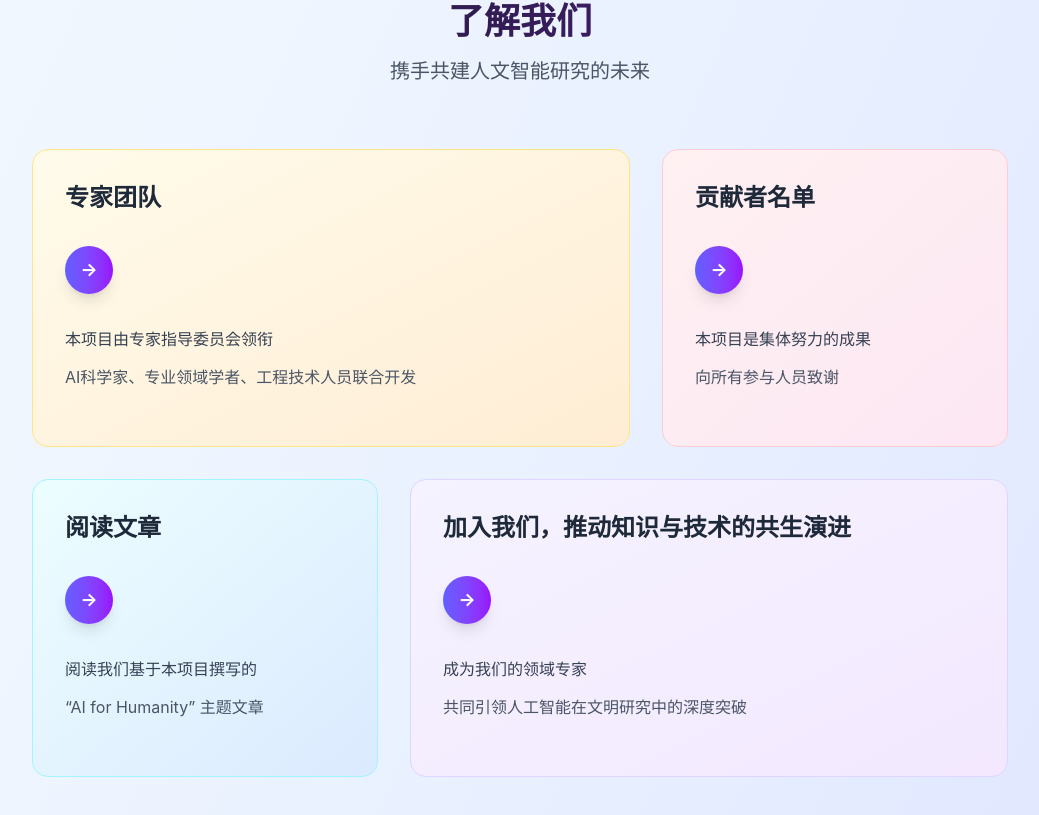
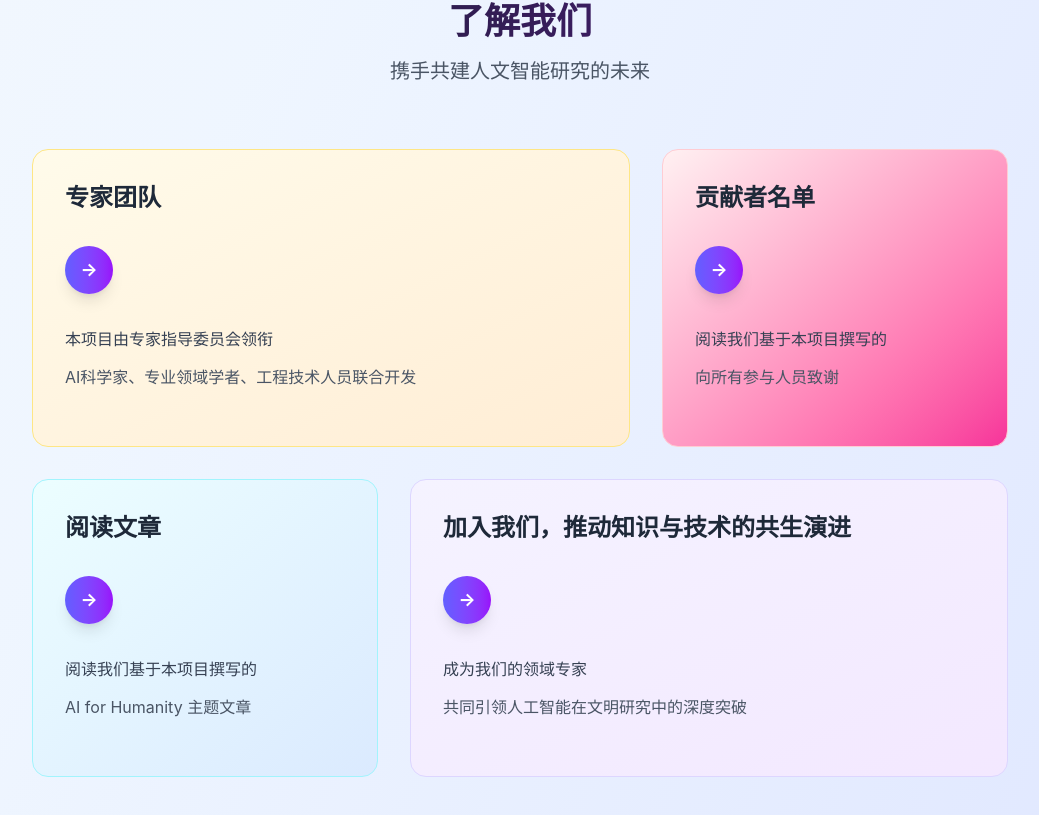
Before and after one commit to early-chinese-civilization/home, a Next.js app: page / in a window 1280 px wide. Shown: the part 1985-2800 px from the top of the page, without its empty margins (120-1159 px from the left). Built offline with nearby package versions, Linux system fonts and the light colour scheme.

Commit message:
updaate: .7

```diff
--- a/app/(route)/benchmark/page.tsx
+++ b/app/(route)/benchmark/page.tsx
@@ -65,7 +65,7 @@ export default function Home() {
 
                                         {/* 真实的历史分期分布图 */}
                                         <div className="bg-white rounded-lg p-3 border border-green-200">
-                                            <Image src="/history_periods_chart.svg" alt="历史分期分布图" className="w-full h-auto" width={400} height={300} />
+                                            <Image src={`${process.env.NEXT_PUBLIC_BASE_PATH}/history_periods_chart.svg`} alt="历史分期分布图" className="w-full h-auto" width={400} height={300} />
                                         </div>
 
                                         <p className="text-gray-700 text-sm mt-4 leading-relaxed">
@@ -385,7 +385,7 @@ export default function Home() {
                                     {/* Image */}
                                     <div className="bg-white rounded-xl p-6 border border-gray-200 shadow-sm">
                                         <h3 className="text-lg font-bold text-gray-800 mb-4">考古文物图片</h3>
-                                        <Image src="/archaeological_artifacts.svg" alt="考古文物" className="w-full h-auto rounded-lg border border-gray-200" width={500} height={400} />
+                                        <Image src={`${process.env.NEXT_PUBLIC_BASE_PATH}/archaeological_artifacts.svg`} alt="考古文物" className="w-full h-auto rounded-lg border border-gray-200" width={500} height={400} />
                                         <p className="text-sm text-gray-500 mt-3 italic">
                                             附图《华夏考古》1989年第4期《登封市新密新郑时代早期文明文化遗存的调查与试掘》
                                         </p>
--- a/app/(route)/model/page.tsx
+++ b/app/(route)/model/page.tsx
@@ -86,7 +86,7 @@ export default function Home() {
 
                             {/* 架构图 */}
                             <div className="bg-white rounded-xl p-6 border border-purple-200 shadow-lg">
-                                <Image src="/fusion.png" alt="ECC模型架构图" className="w-full h-auto mx-auto" width={800} height={600} />
+                                <Image src={`${process.env.NEXT_PUBLIC_BASE_PATH}/fusion.png`} alt="ECC模型架构图" className="w-full h-auto mx-auto" width={800} height={600} />
                             </div>
 
                         </div>
--- a/app/page.tsx
+++ b/app/page.tsx
@@ -1,5 +1,6 @@
 "use client";
-import { Footer, Nav, SidebarCard, TextCard, TextCardDataList } from "@/app/common";
+import { Footer, Nav, TextCard, TextCardDataList } from "@/app/common";
+import Link from "next/link";
 
 
 export default function Home() {
@@ -93,9 +94,71 @@ export default function Home() {
             <p className="text-xl text-gray-600">携手共建人文智能研究的未来</p>
           </div>
           <div className="grid grid-cols-8 gap-8">
-            {[5, 3, 3, 5].map((item, index) => (
-              <SidebarCard key={index} index={index} spanNumber={item}></SidebarCard>
-            ))}
+
+              <div className="col-span-5 p-8 rounded-2xl bg-gradient-to-br from-amber-50 to-orange-100 border-amber-200 border hover:shadow-2xl hover:scale-102 transition-all duration-500 group cursor-pointer">
+                <div className="flex items-start mb-6">
+                  <div>
+                    <h3 className="font-bold text-2xl mb-8 text-gray-800 group-hover:text-gray-900 transition-colors">专家团队</h3>
+                    <div className="bg-gradient-to-r from-indigo-500 to-purple-600 w-12 h-12 rounded-full flex items-center justify-center mr-4 flex-shrink-0 mb-8 shadow-lg group-hover:shadow-xl transition-all duration-300">
+                      <span className="text-white text-lg font-bold transform group-hover:translate-x-1 transition-transform duration-300"><Link href="/team">→</Link></span>
+                    </div>
+                    <p className="text-gray-700 text-base leading-relaxed mb-3 group-hover:text-gray-800 transition-colors">
+                      本项目由专家指导委员会领衔
+                    </p>
+                    <p className="text-gray-600 text-base leading-relaxed group-hover:text-gray-700 transition-colors">
+                      AI科学家、专业领域学者、工程技术人员联合开发
+                    </p>
+                  </div>
+                </div>
+              </div>
+              <div className={"col-span-3 p-8 rounded-2xl bg-gradient-to-br from-rose-50 to-pink-100 border-rose-200 to-pink-500 border hover:shadow-2xl hover:scale-102 transition-all duration-500 group cursor-pointer"}>
+                <div className="flex items-start mb-6">
+                  <div>
+                    <h3 className="font-bold text-2xl mb-8 text-gray-800 group-hover:text-gray-900 transition-colors">贡献者名单</h3>
+                    <div className="bg-gradient-to-r from-indigo-500 to-purple-600 w-12 h-12 rounded-full flex items-center justify-center mr-4 flex-shrink-0 mb-8 shadow-lg group-hover:shadow-xl transition-all duration-300">
+                      <span className="text-white text-lg font-bold transform group-hover:translate-x-1 transition-transform duration-300"><Link href="/team#contributors">→</Link></span>
+                    </div>
+                    <p className="text-gray-700 text-base leading-relaxed mb-3 group-hover:text-gray-800 transition-colors">
+                      阅读我们基于本项目撰写的
+                    </p>
+                    <p className="text-gray-600 text-base leading-relaxed group-hover:text-gray-700 transition-colors">
+                      向所有参与人员致谢
+                    </p>
+                  </div>
+                </div>
+              </div>
+              <div className={"col-span-3 p-8 rounded-2xl bg-gradient-to-br from-cyan-50 to-blue-100 border-cyan-200 border hover:shadow-2xl hover:scale-102 transition-all duration-500 group cursor-pointer"}>
+                <div className="flex items-start mb-6">
+                  <div>
+                    <h3 className="font-bold text-2xl mb-8 text-gray-800 group-hover:text-gray-900 transition-colors">阅读文章</h3>
+                    <div className="bg-gradient-to-r from-indigo-500 to-purple-600 w-12 h-12 rounded-full flex items-center justify-center mr-4 flex-shrink-0 mb-8 shadow-lg group-hover:shadow-xl transition-all duration-300">
+                      <span className="text-white text-lg font-bold transform group-hover:translate-x-1 transition-transform duration-300"><Link href="/">→</Link></span>
+                    </div>
+                    <p className="text-gray-700 text-base leading-relaxed mb-3 group-hover:text-gray-800 transition-colors">
+                      阅读我们基于本项目撰写的
+                    </p>
+                    <p className="text-gray-600 text-base leading-relaxed group-hover:text-gray-700 transition-colors">
+                      AI for Humanity 主题文章
+                    </p>
+                  </div>
+                </div>
+              </div>
+              <div className={"col-span-5 p-8 rounded-2xl bg-gradient-to-br from-violet-50 to-purple-100 border-violet-200 border hover:shadow-2xl hover:scale-102 transition-all duration-500 group cursor-pointer"}>
+                <div className="flex items-start mb-6">
+                  <div>
+                    <h3 className="font-bold text-2xl mb-8 text-gray-800 group-hover:text-gray-900 transition-colors">加入我们，推动知识与技术的共生演进</h3>
+                    <div className="bg-gradient-to-r from-indigo-500 to-purple-600 w-12 h-12 rounded-full flex items-center justify-center mr-4 flex-shrink-0 mb-8 shadow-lg group-hover:shadow-xl transition-all duration-300">
+                      <span className="text-white text-lg font-bold transform group-hover:translate-x-1 transition-transform duration-300"><Link href="/team">→</Link></span>
+                    </div>
+                    <p className="text-gray-700 text-base leading-relaxed mb-3 group-hover:text-gray-800 transition-colors">
+                      成为我们的领域专家
+                    </p>
+                    <p className="text-gray-600 text-base leading-relaxed group-hover:text-gray-700 transition-colors">
+                      共同引领人工智能在文明研究中的深度突破
+                    </p>
+                  </div>
+                </div>
+              </div>
           </div>
         </section>
       </main>
--- a/next.config.ts
+++ b/next.config.ts
@@ -18,6 +18,9 @@ const nextConfig: NextConfig = {
   /* config options here */
   basePath,
   assetPrefix,
+  env: {
+    NEXT_PUBLIC_BASE_PATH: basePath,
+  }
 
 };
 
```
